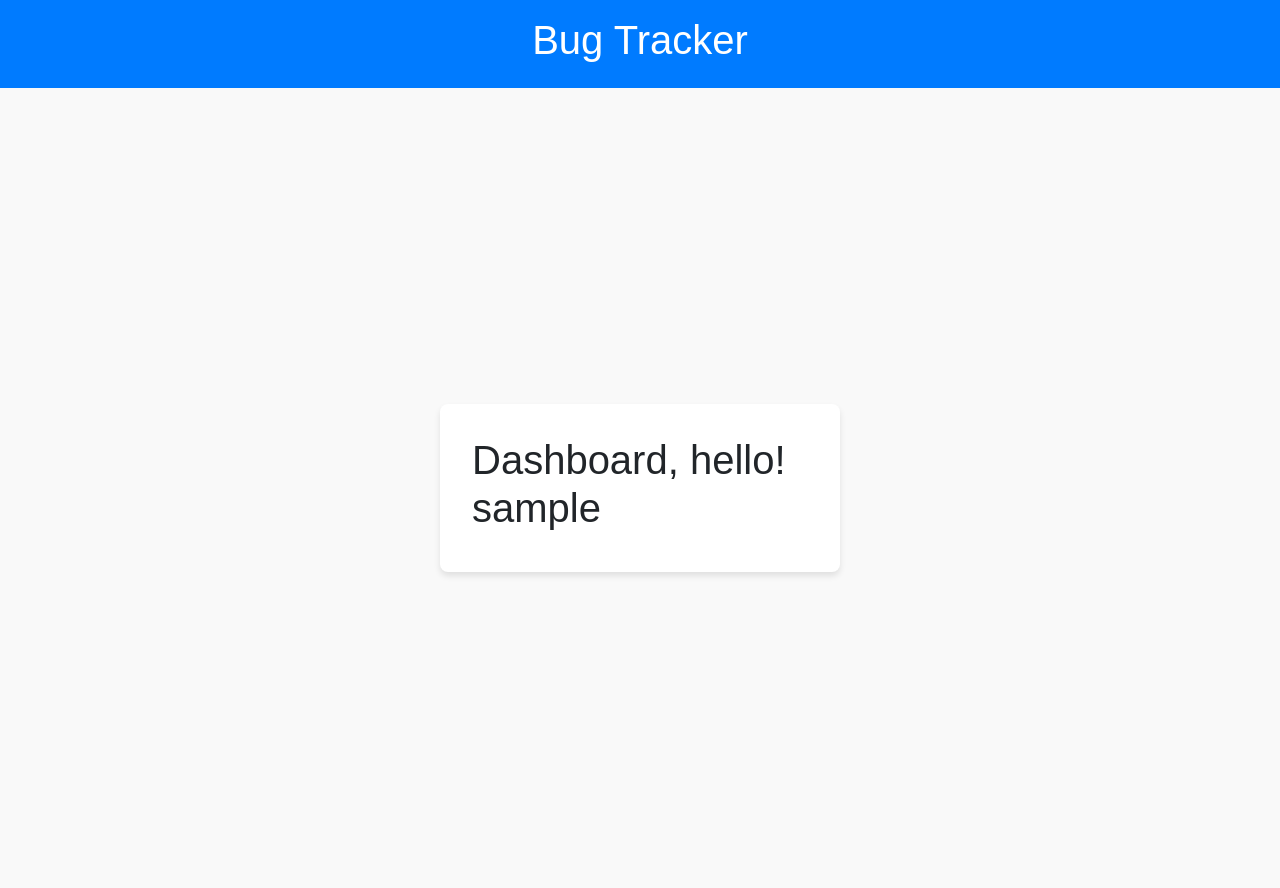
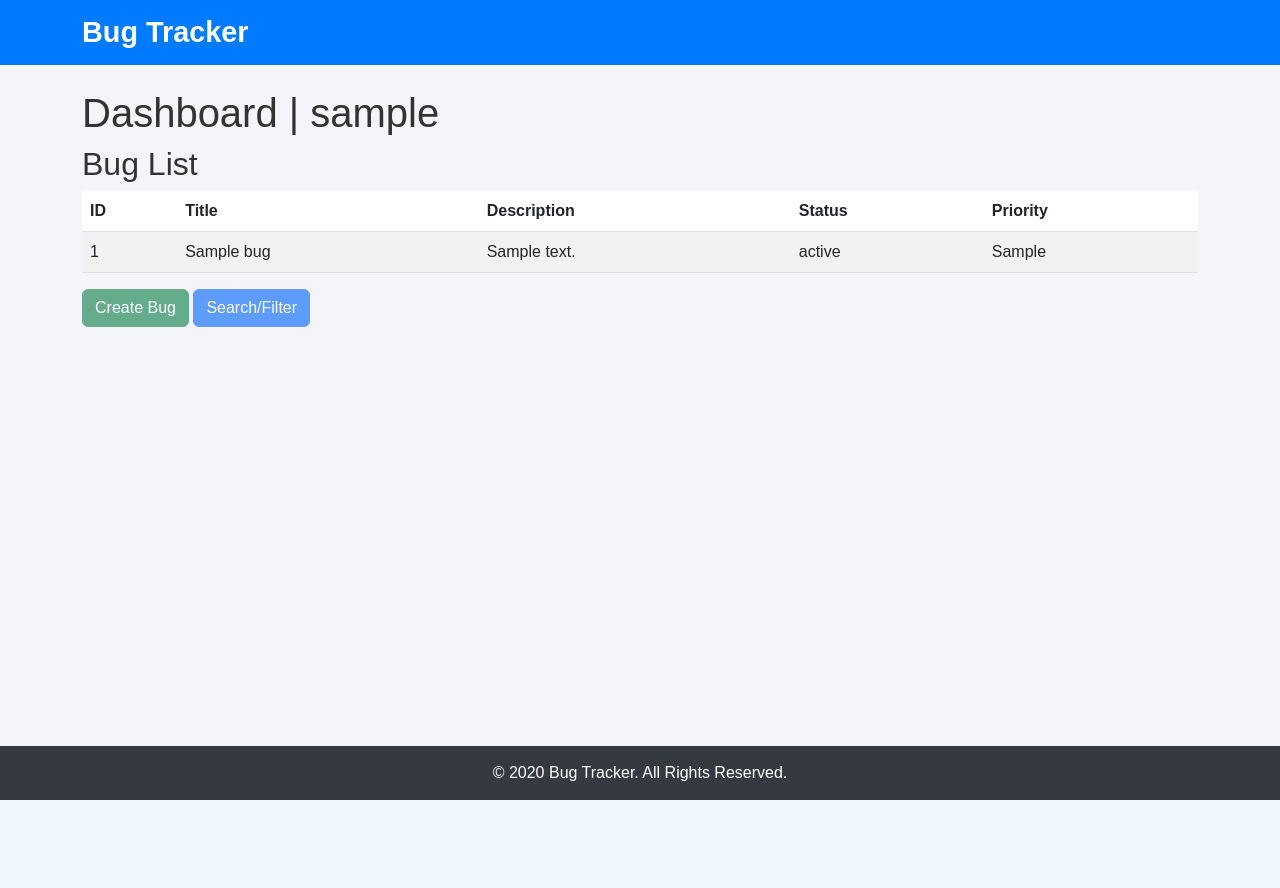
Before and after one commit to mersini18/Bug-Tracker, a Flask app: template bug_tracker/app/templates/home.html in a window 1280 px wide. After the commit the page ends 800 px from the top, so only its background shows below. Run offline with Flask 3, Linux system fonts and the light colour scheme; tables that the repository leaves empty hold one stand-in row (values such as "Sample post"); the template is opened without the code that fills it: values that come from a table or form of the project are taken from there, most other values are stand-ins (such as "Sample title", 1, 10 or a date in 2020).

Commit message:
Updated styling, added bug dashboard

```diff
--- a/bug_tracker/app/static/css/styles.css
+++ b/bug_tracker/app/static/css/styles.css
@@ -1,52 +1,161 @@
-/* General Body Styling */
+/* Global Styles */
 body {
-    background-color: #f9f9f9;
+    margin: 0;
     font-family: Arial, sans-serif;
+    background-color: #f4f4f9; /* Light grey background */
+    color: #333;
+}
+
+header.dashboard-header {
+    background-color: #007bff; /* Blue background */
+    color: white;
+    padding: 15px 20px;
+    display: flex;
+    justify-content: space-between;
+    align-items: center;
+}
+
+header.dashboard-header h1 {
+    margin: 0;
+    font-size: 1.8rem;
+    font-weight: bold;
+}
+
+header.dashboard-header nav ul {
+    list-style: none;
+    display: flex;
+    gap: 15px;
     margin: 0;
     padding: 0;
 }
 
-/* Header Styling */
-.app-header {
+header.dashboard-header nav a {
+    color: white;
+    text-decoration: none;
+    font-weight: bold;
+}
+
+header.dashboard-header nav a:hover {
+    text-decoration: underline;
+}
+
+.footer {
+    position: fixed;
+    bottom: 0;
+    left: 0;
+    width: 100%;
+    background-color: #343a40;
+    color: white;
+    text-align: center;
+    padding: 15px 0;
+    z-index: 10;
+}
+
+
+/* Login/Register Page Styles */
+.auth-container {
+    background-color: white;
+    padding: 30px;
+    border-radius: 8px;
+    box-shadow: 0 4px 8px rgba(0, 0, 0, 0.1);
+    width: 100%;
+    max-width: 400px;
+    margin: 40px auto; /* Center the form horizontally and add spacing */
+}
+
+.auth-container h2 {
+    text-align: center;
+    color: #007bff;
+    margin-bottom: 20px;
+}
+
+.auth-container label {
+    font-weight: bold;
+}
+
+.auth-container input {
+    width: 100%;
+    padding: 10px;
+    margin-bottom: 15px;
+    border: 1px solid #ccc;
+    border-radius: 4px;
+}
+
+.auth-container input:focus {
+    outline: none;
+    border-color: #007bff;
+    box-shadow: 0 0 4px rgba(0, 123, 255, 0.5);
+}
+
+.auth-container .btn {
+    width: 100%;
+    padding: 10px;
     background-color: #007bff;
     color: white;
-    padding: 1rem;
+    border: none;
+    border-radius: 4px;
+    font-weight: bold;
+}
+
+.auth-container .btn:hover {
+    background-color: #0056b3;
+}
+
+.auth-container .link-container {
+    text-align: center;
+    margin-top: 15px;
+}
+
+.auth-container .link-container a {
+    color: #007bff;
+    text-decoration: none;
+}
+
+.auth-container .link-container a:hover {
+    text-decoration: underline;
+}
+
+.empty-navbar {
+    height: 20px
+}
+
+/* General flash message styling */
+.flash-messages {
+    margin-bottom: 20px;
+}
+
+.flash-messages .alert {
+    padding: 10px;
+    border-radius: 4px;
+    font-size: 0.9rem;
+    margin-bottom: 10px;
     text-align: center;
 }
 
-/* Main Content Container */
-.main-container {
-    min-height: 100vh;
-    display: flex;
-    justify-content: center;
-    align-items: center;
+/* Success (green) */
+.flash-messages .alert-success {
+    background-color: #d4edda;
+    color: #155724;
+    border: 1px solid #c3e6cb;
 }
 
-/* Content Box Styling */
-.content-container {
-    width: 100%;
-    max-width: 400px;
-    background: white;
-    padding: 2rem;
-    border-radius: 8px;
-    box-shadow: 0 4px 6px rgba(0, 0, 0, 0.1);
+/* Error (red) */
+.flash-messages .alert-error {
+    background-color: #f8d7da;
+    color: #721c24;
+    border: 1px solid #f5c6cb;
 }
 
-/* Flash Messages */
-.flash-messages .alert {
-    margin-bottom: 1rem;
+/* Warning (yellow) */
+.flash-messages .alert-warning {
+    background-color: #fff3cd;
+    color: #856404;
+    border: 1px solid #ffeeba;
 }
 
-/* Form Elements */
-form .form-label {
-    font-weight: bold;
+/* Info (blue) */
+.flash-messages .alert-info {
+    background-color: #d1ecf1;
+    color: #0c5460;
+    border: 1px solid #bee5eb;
 }
-
-form .btn-primary {
-    background-color: #007bff;
-    border: none;
-}
-
-form .btn-primary:hover {
-    background-color: #0056b3;
-}
--- a/bug_tracker/app/templates/base.html
+++ b/bug_tracker/app/templates/base.html
@@ -4,21 +4,46 @@
     <meta charset="UTF-8">
     <meta name="viewport" content="width=device-width, initial-scale=1.0">
     <title>{% block title %}Bug Tracker{% endblock %}</title>
-    <link href="https://cdn.jsdelivr.net/npm/bootstrap@5.3.0-alpha3/dist/css/bootstrap.min.css" rel="stylesheet">
+    <!-- Bootstrap CSS -->
+    <link href="https://cdn.jsdelivr.net/npm/bootstrap@5.3.0/dist/css/bootstrap.min.css" rel="stylesheet">
     <link rel="stylesheet" href="{{ url_for('static', filename='css/styles.css') }}">
+    {% block head %}{% endblock %}
 </head>
 <body>
-    <!-- Header -->
-    <header class="app-header">
-        <h1>Bug Tracker</h1>
+    <!-- Header with Navigation -->
+    <header class="dashboard-header">
+        <div class="container d-flex justify-content-between align-items-center">
+            <h1 class="text-white">Bug Tracker</h1>
+            {% if current_user.is_authenticated %}
+            <nav>
+                <ul class="navbar">
+                    <li><a href="/home">Home</a></li>
+                    <li><a href="#">Projects</a></li>
+                    <li><a href="#">Account</a></li>
+                    <li><a href="{{ url_for('auth.logout') }}">Logout</a></li>
+                </ul>
+            </nav>
+            {% else %}
+            <!-- Empty placeholder to maintain layout -->
+             <div class="empty-navbar"></div>
+            {% endif %}
+        </div>
     </header>
 
     <!-- Main Content -->
-    <main class="main-container">
-        <div class="content-container">
-            {% block content %}
-            {% endblock %}
+    <main class="container mt-4">
+        {% block content %}
+        {% endblock %}
+    </main>
+
+    <!-- Footer -->
+    <footer class="footer">
+        <div class="container text-center">
+            &copy; {{ year }} Bug Tracker. All Rights Reserved.
         </div>
-    </main>
+    </footer>
+
+    <!-- Bootstrap JS -->
+    <script src="https://cdn.jsdelivr.net/npm/bootstrap@5.3.0/dist/js/bootstrap.bundle.min.js"></script>
 </body>
 </html>
--- a/bug_tracker/app/templates/home.html
+++ b/bug_tracker/app/templates/home.html
@@ -1,9 +1,54 @@
 {% extends "base.html" %}
 
-{% block title %}Dashboard{% endblock %}
+{% block title %}Bug Dashboard{% endblock %}
 
 {% block content %}
 
-<h1>Dashboard, hello! {{username}}</h1>
+<!-- Header -->
+<div class="dashboard-header">
+    <h1>Dashboard | {{username}}</h1>
+</div>
 
+<!-- Main Content -->
+<div class="bug-list-container">
+    <h2>Bug List</h2>
+    <!-- Bug Table -->
+    <table class="table table-striped table-hover">
+        <thead>
+            <tr>
+                <th>ID</th>
+                <th>Title</th>
+                <th>Description</th>
+                <th>Status</th>
+                <th>Priority</th>
+            </tr>
+        </thead>
+        <tbody>
+            {% for bug in bugs %}
+            <tr>
+                <td>{{ bug.id }}</td>
+                <td>{{ bug.title }}</td>
+                <td>{{ bug.description }}</td>
+                <td>{{ bug.status }}</td>
+                <td>{{ bug.priority }}</td>
+            </tr>
+            {% else %}
+            <tr>
+                <td colspan="5" class="text-center">No bugs found</td>
+            </tr>
+            {% endfor %}
+        </tbody>
+    </table>
+
+    <!-- Action Buttons -->
+    <div class="action-buttons">
+        <button class="btn btn-success btn-create" disabled>Create Bug</button> <!-- Placeholder for "Create Bug" -->
+        <button class="btn btn-primary btn-filter" disabled>Search/Filter</button> <!-- Placeholder for "Search/Filter" -->
+    </div>
+</div>
+
+<!-- Footer -->
+<div class="footer">
+    &copy; {{ year }} Bug Tracker. All Rights Reserved.
+</div>
 {% endblock %}
--- a/bug_tracker/app/templates/login.html
+++ b/bug_tracker/app/templates/login.html
@@ -17,6 +17,8 @@
 {% endwith %}
 
 <!-- Login Form -->
+<div class="auth-container">
+    <div class="auth-box">
         <h2 class="text-center mb-4">Welcome Back</h2>
         <p class="text-muted text-center">Please enter your credentials to log in.</p>
         <form action="/login" method="POST">
@@ -33,4 +35,6 @@
         <p class="text-center mt-3">
             Don't have an account? <a href="{{ url_for('auth.register') }}">Register here</a>.
         </p>
+    </div>
+</div>
 {% endblock %}
--- a/bug_tracker/app/templates/register.html
+++ b/bug_tracker/app/templates/register.html
@@ -17,6 +17,8 @@
 {% endwith %}
 
 <!-- Registration Form -->
+ <div class="auth-container">
+    <div class="auth-box">
         <h2 class="text-center mb-4">Create Your Account</h2>
         <p class="text-muted text-center">Join the bug tracking platform.</p>
         <form action="/register" method="POST">
@@ -37,4 +39,6 @@
         <p class="text-center mt-3">
             Already have an account? <a href="{{ url_for('auth.login') }}">Login here</a>.
         </p>
+    </div>
+</div>
 {% endblock %}
```
Also changed, not shown: bug_tracker/app/routes/bug_routes.py (+5 -3 lines). Lines whose indentation alone changed are shown as unchanged.
